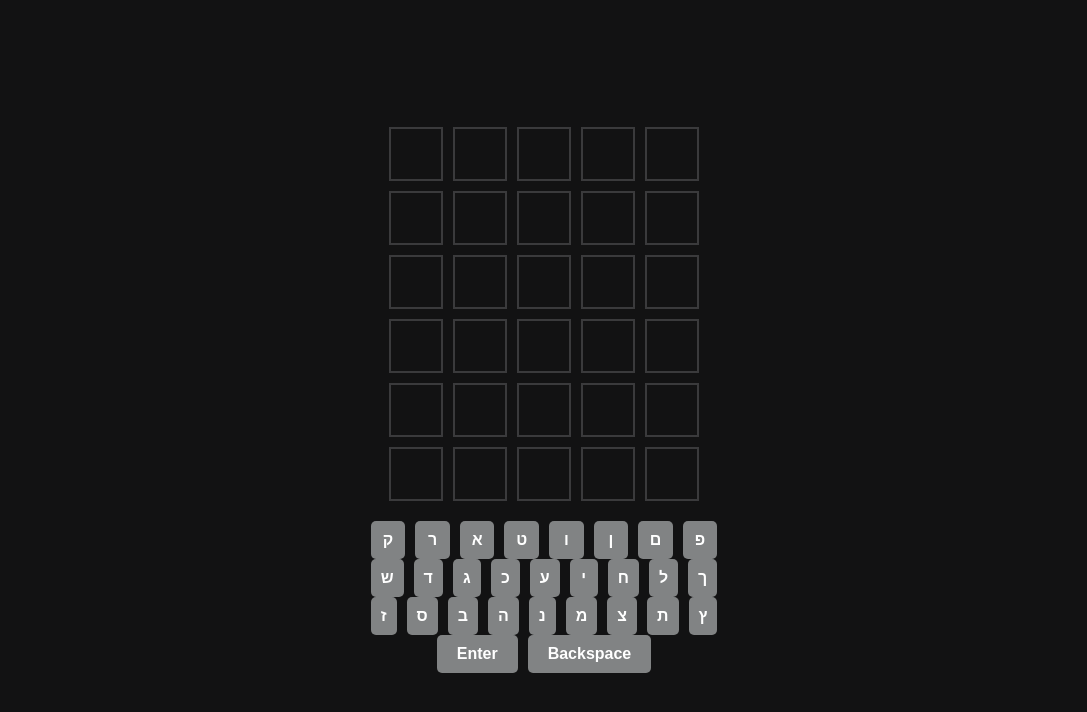
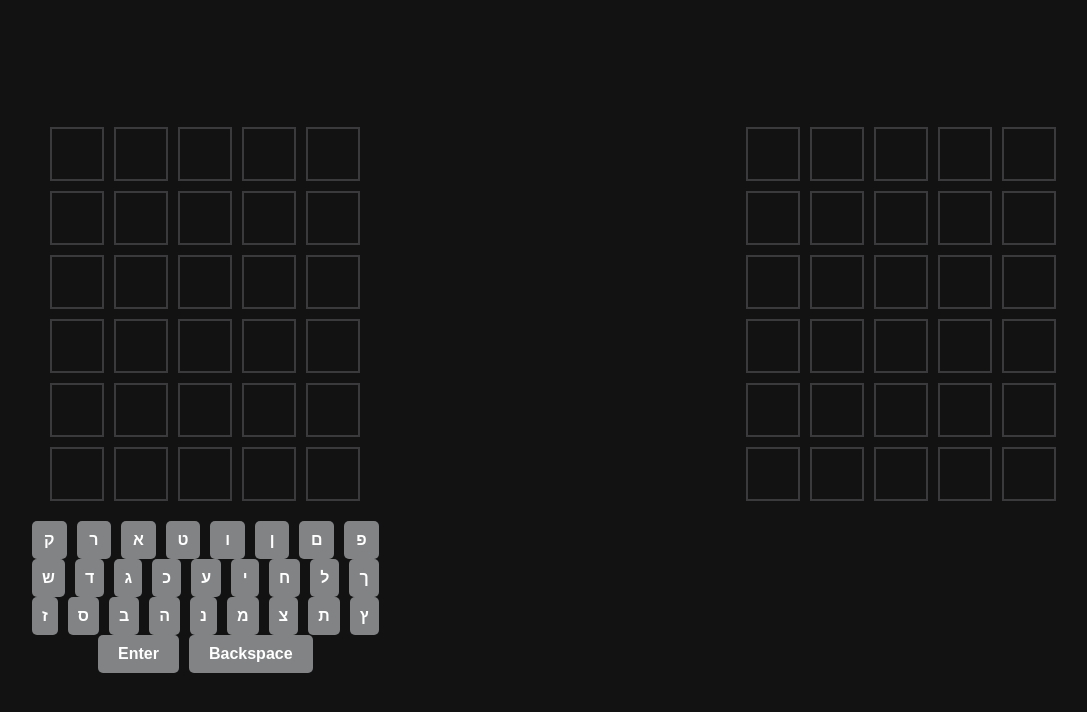
Before and after one commit to Coralap/Wordle_Solver_GUI, a Django app: page / in a window 1280 px wide. Shown: the top 712 px of the page, without its empty margins (96-1183 px from the left). Run offline with Django 5.2, Linux system fonts and the light colour scheme.

Commit message:
added the bot interface

```diff
--- a/wordle_website/static/css/styles.css
+++ b/wordle_website/static/css/styles.css
@@ -8,6 +8,16 @@ body {
     color: white;
     font-family: Arial, sans-serif;
     font-family: Arial, sans-serif;
+}
+
+.player_body{
+       position: fixed;
+    left:10%;
+}
+.bot_body{
+       position: fixed;
+    right:10%;
+    margin-bottom:152px;
 }
 
 .container {
--- a/wordle_website/templates/home.html
+++ b/wordle_website/templates/home.html
@@ -9,7 +9,8 @@
 
 
 </head>
-<div class="container">
+<body>
+<div class="container player_body">
         <div class="grid">
             <!-- Create 6 rows for the guesses, each with 5 cells -->
             <div class="row">
@@ -95,5 +96,53 @@
         </div>
     </div>
 <script src="{% static 'js/main.js' %}"></script>
+
+<div class="container bot_body">
+        <div class="grid">
+            <!-- Create 6 rows for the guesses, each with 5 cells -->
+            <div class="row">
+                <div class="cell"></div>
+                <div class="cell"></div>
+                <div class="cell"></div>
+                <div class="cell"></div>
+                <div class="cell"></div>
+            </div>
+            <div class="row">
+                <div class="cell"></div>
+                <div class="cell"></div>
+                <div class="cell"></div>
+                <div class="cell"></div>
+                <div class="cell"></div>
+            </div>
+            <div class="row">
+                <div class="cell"></div>
+                <div class="cell"></div>
+                <div class="cell"></div>
+                <div class="cell"></div>
+                <div class="cell"></div>
+            </div>
+            <div class="row">
+                <div class="cell"></div>
+                <div class="cell"></div>
+                <div class="cell"></div>
+                <div class="cell"></div>
+                <div class="cell"></div>
+            </div>
+            <div class="row">
+                <div class="cell"></div>
+                <div class="cell"></div>
+                <div class="cell"></div>
+                <div class="cell"></div>
+                <div class="cell"></div>
+            </div>
+            <div class="row">
+                <div class="cell"></div>
+                <div class="cell"></div>
+                <div class="cell"></div>
+                <div class="cell"></div>
+                <div class="cell"></div>
+            </div>
+        </div>
+    </div>
 </body>
 </html>
```
